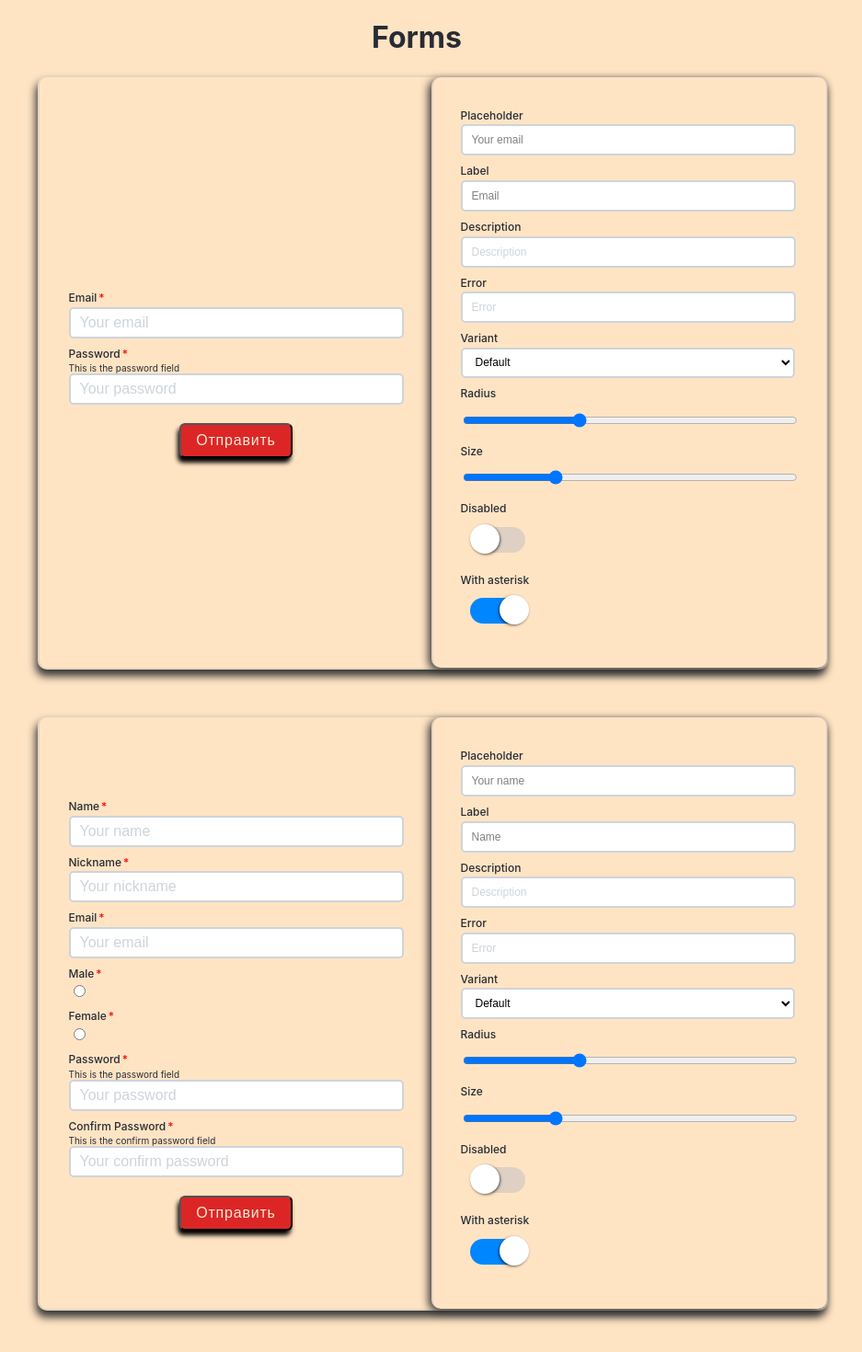
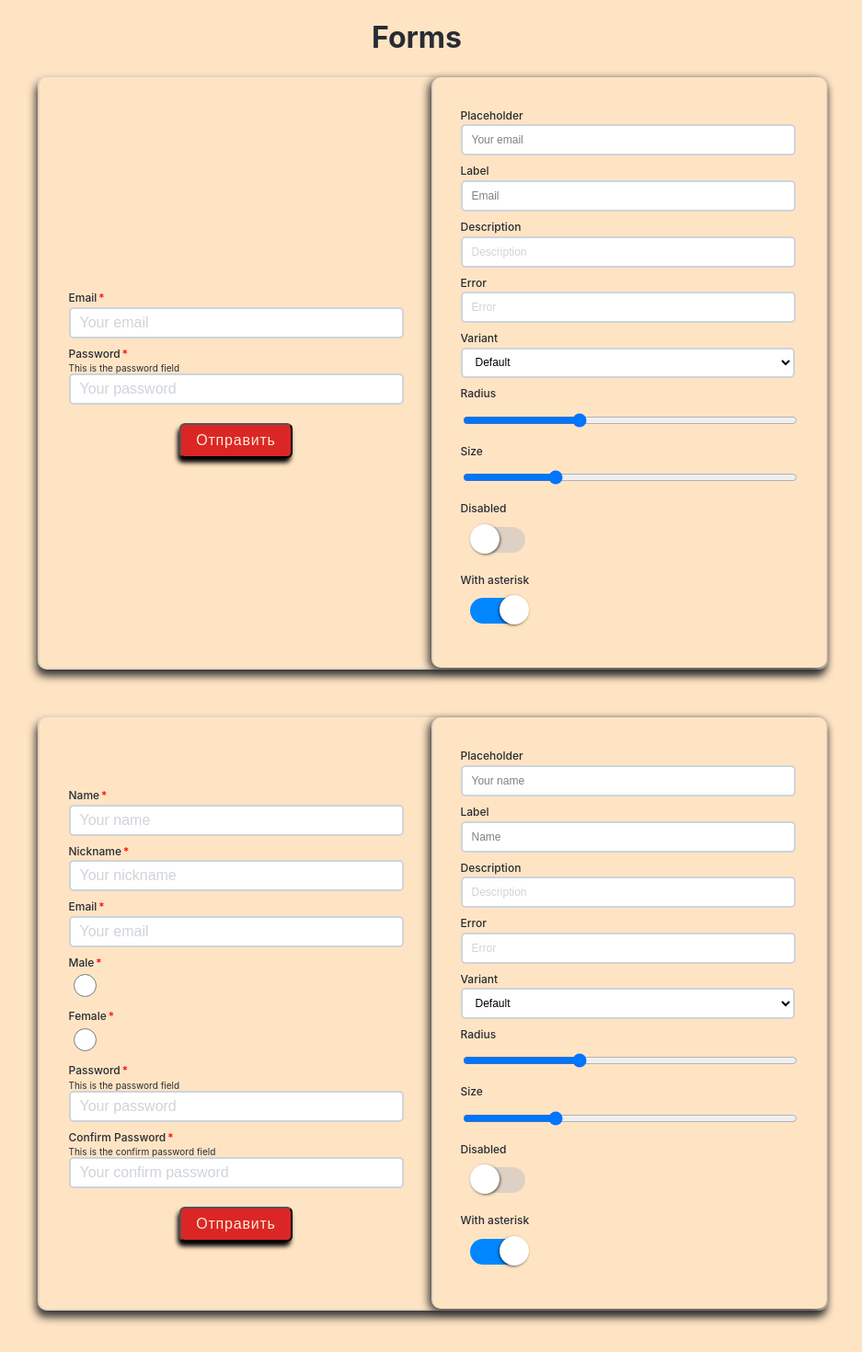
Before and after one commit to vitalyvitmens/rs-forms, a React (Create React App) app: page / in a window 1280 px wide. Shown: the top 1470 px of the page at 92% size, without its empty margins (187-1124 px from the left). Built offline with nearby package versions, Linux system fonts and the light colour scheme.

Commit message:
style(src\components\Signup\Signup.module.css): добавляет стили className={styles.gender}

```diff
--- a/src/components/Signup/Signup.module.css
+++ b/src/components/Signup/Signup.module.css
@@ -180,3 +180,13 @@
 	box-shadow: none;
 	cursor: not-allowed;
 }
+
+.gender {
+	width: 25px;
+	height: 25px;
+	cursor: pointer;
+}
+
+.gender:disabled {
+	cursor: not-allowed;
+}
```
